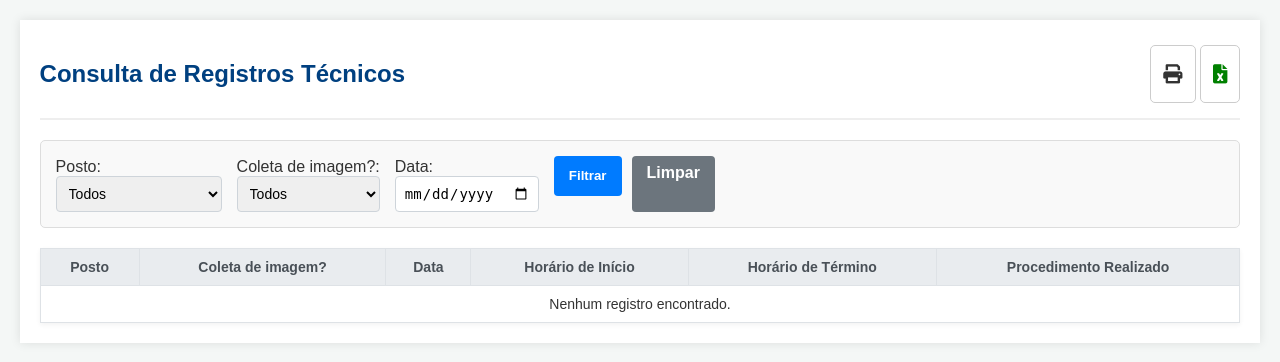
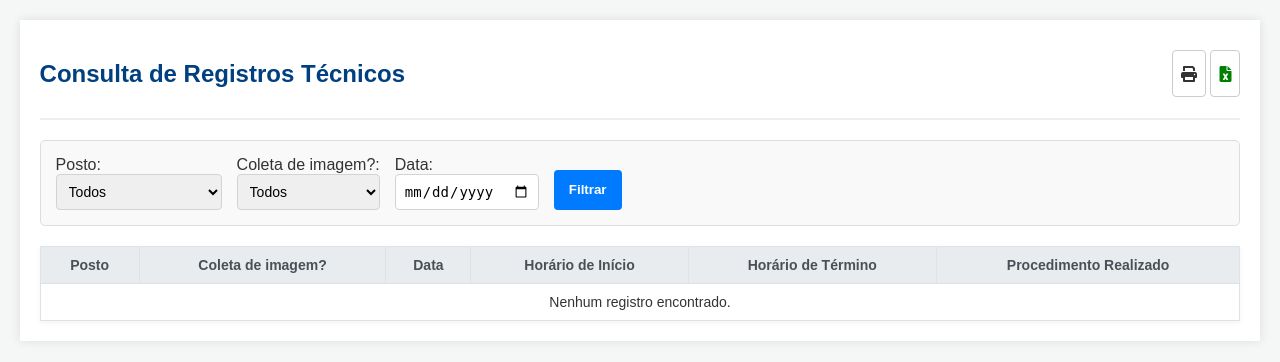
Before and after one commit to Dual650/info-IT, a Flask app: page /consultar in a window 1280 px wide. Shown: the top 362 px of the page. Run offline with Flask 3, Linux system fonts and the light colour scheme; data that the repository does not hold is empty.

Commit message:
Update consultar.html

```diff
--- a/templates/consultar.html
+++ b/templates/consultar.html
@@ -10,11 +10,11 @@
     <style>
         /* Estilos específicos desta página para o layout */
         .container {
-            max-width: 95%; /* Aumenta a largura para tabelas grandes */
+            max-width: 95%;
             margin: 20px auto;
             padding: 20px;
             background-color: #fff;
-            box-shadow: 0 0 10px rgba(0,0,0,0.1); /* Sombra para um visual mais formal */
+            box-shadow: 0 0 10px rgba(0,0,0,0.1);
         }
         .header-section {
             display: flex;
@@ -26,7 +26,7 @@
         }
         .filtro-container {
             display: flex;
-            flex-wrap: wrap; /* Permite quebras em telas menores */
+            flex-wrap: wrap;
             gap: 15px;
             align-items: flex-end;
             margin-bottom: 20px;
@@ -42,26 +42,27 @@
         .btn-acao {
             background: none;
             border: 1px solid #ccc;
-            padding: 8px 12px;
+            padding: 5px 8px; /* Reduzindo o padding */
             cursor: pointer;
-            border-radius: 5px;
+            border-radius: 4px;
             transition: background-color 0.3s;
             color: #333;
             text-decoration: none;
             display: inline-flex;
             align-items: center;
             justify-content: center;
-            height: 40px; /* Altura fixa para alinhar com os botões de filtro */
+            height: 35px; /* Altura ajustada */
         }
         .btn-acao:hover {
             background-color: #e9e9e9;
         }
+        /* Ajuste do tamanho dos ícones */
         .btn-acao i {
-            font-size: 1.2em;
+            font-size: 1.0em; /* Redução de 1.2em para 1.0em */
         }
         /* Estilos de impressão */
         @media print {
-            .filtro-container, .header-section, .btn-primary, .btn-secondary, .icones-consulta {
+            .filtro-container, .header-section, .btn-primary, .icones-consulta {
                 display: none;
             }
         }
@@ -110,8 +111,7 @@
 
             <div class="filtro-item" style="flex-direction: row; gap: 10px;">
                 <button type="submit" class="btn-primary">Filtrar</button>
-                <a href="{{ url_for('consultar_registro') }}" class="btn-secondary">Limpar</a>
-            </div>
+                </div>
         </form>
 
         <div class="table-responsive">
@@ -152,7 +152,6 @@
                     }
 
                     registros.forEach(function(r) {
-                        // Aplica cor de fundo baseada no status de coleta para o SIM/NÃO
                         let coleta_class = '';
                         if (r.computador_coleta.toUpperCase() === 'SIM') {
                             coleta_class = 'coleta-sim';
```
